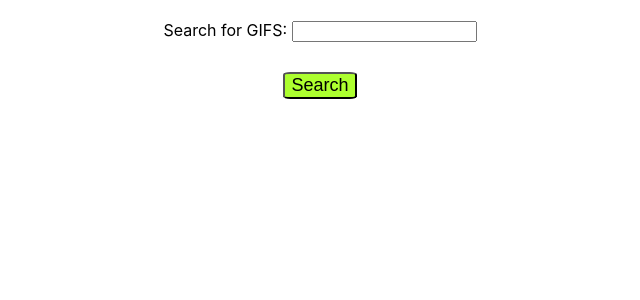
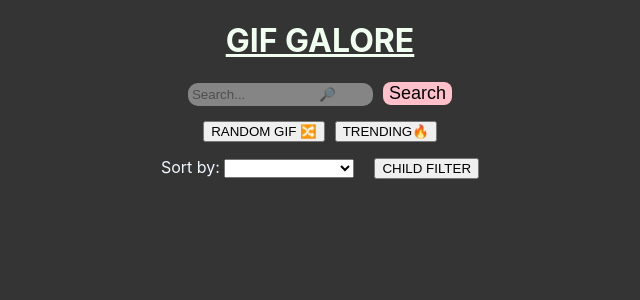
Before and after one commit to TiegoOuedraogo/TTP_Assignment7, a React (Create React App) app: page / in a window 1280 px wide. Shown: the top 300 px of the page, without its empty margins (320-960 px from the left). Built offline with nearby package versions, Linux system fonts and the light colour scheme.

Commit message:
Updated CSS

```diff
--- a/public/index.html
+++ b/public/index.html
@@ -9,6 +9,8 @@
       name="description"
       content="Web site created using create-react-app"
     />
+
+    <link rel="stylesheet" href="style.css">
     <link rel="apple-touch-icon" href="%PUBLIC_URL%/logo192.png" />
     <!--
       manifest.json provides metadata used when your web app is installed on a
@@ -28,6 +30,7 @@
   </head>
   <body>
     <noscript>You need to enable JavaScript to run this app.</noscript>
+    <h1 class="header">GIF GALORE</h1>
     <div id="root"></div>
     <!--
       This HTML file is a template.
--- /dev/null
+++ b/public/style.css
@@ -0,0 +1,9 @@
+.header{
+    color: honeydew;
+    text-align: center;
+    text-decoration: underline;
+}
+
+body{
+    background-color:#343435 ;
+}
--- a/src/App.css
+++ b/src/App.css
@@ -37,39 +37,66 @@
   }
 }
 
-.gifRenders{
-  display: flex;
-  flex-wrap: wrap;
-  justify-content: center;
-}
-.gifRenders img{
-  margin: 10px;
-  max-width: 400px;
-  max-height: 300px;
+.searchFieldImages{
+  margin:2.5% 1%;
+  border-radius:30px;
+  align-self:center;
+  border: aliceblue 2px solid;
 }
 
-@keyframes example {
-  0%   {background-color:rgb(168, 154, 168);}
-  25%  {background-color:yellow;}
-  50%  {background-color:thistle;}
-  75%  {background-color:pink;}
-  100% {background-color:greenyellow;}
+.searchSection{
+  text-align: center;
+  margin: 5px;
 }
 
-.search-btn{
-  justify-content: center;
-  /* background-color: red; */
-  margin: 10px;
-  border-radius: 10%;
-  font-size: large;
-  animation-name: example;
-  animation-duration: 4s;
-  animation-iteration-count: infinite;
-
+.searchField{
+  border-radius: 10px;
+  margin-right: 10px;
+  padding: 4px;
+  opacity: 0.4;
+  border: aliceblue;
 }
 
-.searchBar{
+.searchSection input{
+  margin-bottom: 10px;
+}
+
+.searchSection button{
+  margin: 5px;
+}
+
+
+@keyframes colorChange {
+  0%{background-color: rgb(168, 154, 168);}
+  25%{background-color: yellow;}
+  50%{background-color: thistle;}
+  75%{background-color: pink;}
+  1000%{background-color: greenyellow;}
+}
+.search-btn{
+  border-radius: 8px;
+  font-size: large;
+  animation-name: colorChange;
+  animation-duration: 2s;
+  animation-iteration-count: infinite;
+  border: none;
+}
+
+.sortSection{
   text-align: center;
-  margin: 20px;
-  border-radius: 10%;
+  margin: 10px;
 }
+
+.mainSection {
+  display:flex;
+  flex-wrap:wrap;
+  justify-content:space-evenly;
+}
+
+.mainSection img{
+  border: aliceblue 2px solid;
+}
+
+.sortLabel{
+  color: aliceblue;
+}
--- a/src/App.js
+++ b/src/App.js
@@ -1,39 +1,20 @@
-import logo from './logo.svg';
 import './App.css';
-import React,{useState} from "react"
-import { SearchField } from './SearchField';
+import {SearchField} from './SearchField'
+import {SortFilterField} from './SortFilterField'
+import {GifField} from './GifField'
+import {useState} from 'react'
 
-function App(prop) {
-  const [gifs, setGif] = useState([]);
+function App() {
+  const [gifSearch, setSearch] = useState("")
+  const [gifList, setList] = useState([])
+  const [gifData, setData] = useState(undefined)
 
-  function fetchGifs(){
-    console.log(prop.searchTerm)
-
-    setGif([]);// Start off with no gifs each search
-    fetch(`https://api.giphy.com/v1/gifs/search?q=${prop.searchTerm}&api_key=JDwoSNpqCHUB6d1Ls8W0yuAERZVXUj6L`)
-    .then(response => {
-          if(!response.ok){
-            alert("No gifs found😕");
-          }else {
-            return response.json()
-          }
-    }).then(data => {
-      //setGif(data.data.map(gif => <img src={gif.images.original.url}></img>))
-      setGif(data.data)
-    })
-  }
-
-  const vids = gifs.map(gif => <img src={gif.images.original.url}></img>);
   return (
-    <>
-    <center><button className='search-btn' onClick={fetchGifs}>Search</button></center>
-    <div className='gifRenders'>
-
-      {vids}
-
-    </div>
-    </>
-  )
+  <>
+  <SearchField gifData={gifData} gifList={gifList} gifSearch={gifSearch} setSearch={setSearch} setList={setList} setData={setData}/>
+  <SortFilterField gifData={gifData} gifList={gifList} setList={setList} setData={setData}/>
+  <GifField gifList={gifList}/>
+  </>)
 }
 
 export default App;
--- /dev/null
+++ b/src/GifField.js
@@ -0,0 +1,5 @@
+function GifField(props){
+return <div className="mainSection" >{props.gifList}</div>
+}
+
+export {GifField}
--- a/src/SearchField.js
+++ b/src/SearchField.js
@@ -1,24 +1,46 @@
-import React, { useState } from 'react';
-import App from "./App"
-import './App.css';
-function SearchField(){
-    const [gifSearch, setSearch] = useState("")
+import './App.css'
 
 
-    return(
-      <>
-        <form className='searchBar' onSubmit={(event)=>{event.preventDefault()}}>
-          <label>Search for GIFS: </label>
-          <input onChange={(event)=>setSearch(event.target.value)}name="gifInput"></input>
-        </form>
+function SearchField(props){
 
-        {console.log(gifSearch)}
+  function fetchGifs(){
+    props.setList([])
+    fetch(`https://api.giphy.com/v1/gifs/search?q=${props.gifSearch}&api_key=JDwoSNpqCHUB6d1Ls8W0yuAERZVXUj6L`)
+      .then(response => response.json())
+        .then(data=>{
+          props.setData(data.data)
+          props.setList(data.data.map(gif=><img className="searchFieldImages" src={gif.images.original.url} height={gif.images.original.height} alt={gif.title}></img>))
+          props.setSearch("")})
+    }
+  function fetchTrending(){
+    props.setList([])
+    fetch(`https://api.giphy.com/v1/gifs/trending?api_key=JDwoSNpqCHUB6d1Ls8W0yuAERZVXUj6L`)
+      .then(response => response.json())
+        .then(data=>{
+          props.setData(data.data)
+          props.setList(data.data.map(gif=><img className="searchFieldImages" src={gif.images.original.url} height={gif.images.original.height} alt={gif.title}></img>))
+          })
+    }
+  function fetchRandom(){
+    props.setList([])
+    fetch(`http://api.giphy.com/v1/gifs/random?api_key=JDwoSNpqCHUB6d1Ls8W0yuAERZVXUj6L`)
+    .then(response => response.json())
+      .then(data=>{
+        props.setData([data.data])
+        let image = data.data.images.original
+        props.setList(<img src={image.url}style={{margin:"2.5% 1%",borderRadius:"30px",alignSelf:"center"}}height={image.height}alt={data.data.title}></img>)})
+    }
 
-        <App
-          searchTerm = {gifSearch}
-        />
-        </>
-    )
+  return(
+    <div className="searchSection">
+      <form onSubmit={(event)=>{event.preventDefault();fetchGifs()}}>
+        <input className="searchField" onChange={(event)=>props.setSearch(event.target.value)}name="gifInput"value={props.gifSearch} placeholder="Search...                    🔎" ></input>
+        <input className="search-btn" type="submit" value="Search"></input>
+      </form>
+      <button className="random-btn" onClick={()=>fetchRandom()}>RANDOM GIF 🔀</button>
+      <button className="trendng-btn" onClick={()=>fetchTrending()}>TRENDING🔥</button>
+    </div>
+  )
 }
 
 export {SearchField}
--- /dev/null
+++ b/src/SortFilterField.js
@@ -0,0 +1,30 @@
+function SortFilterField(props){
+    function sortBySize(x){
+        if(props.gifData && props.gifData.length>1){
+        let arr = props.gifData.sort((a,b)=>x*((a.images.original.width*a.images.original.height) - (b.images.original.width*b.images.original.height)))
+        props.setList(arr.map(gif=><img src={gif.images.original.url}style={{margin:"2.5% 1%",borderRadius:"30px",alignSelf:"center"}}height={gif.images.original.height}alt={gif.title}></img>))
+          }
+        }
+    function filterList(){
+        if(props.gifData && props.gifData.length>0){
+        let arr = props.gifData.filter(a=>a.rating === ("g"))
+        props.setList(arr.map(gif=><img src={gif.images.original.url}style={{margin:"2.5% 1%",borderRadius:"30px",alignSelf:"center"}}height={gif.images.original.height}alt={gif.title}></img>))
+        props.setData(arr)
+          }
+        }
+
+
+    return(
+      <div className="sortSection">
+      <label className="sortLabel" >Sort by: </label>
+      <select onChange={(event)=>{if(event.target.value)sortBySize(event.target.value);event.target.value=0}}>
+        <option value ="0"></option>
+        <option value="-1">largest to smallest</option>
+        <option value="1">smallest to largest</option>
+    </select>
+    <button style={{marginLeft:"20px"}}onClick={()=>filterList()}>CHILD FILTER</button>
+    </div>
+  )
+    }
+
+    export {SortFilterField}
--- a/src/index.js
+++ b/src/index.js
@@ -3,13 +3,8 @@ import ReactDOM from 'react-dom';
 import './index.css';
 import App from './App';
 import reportWebVitals from './reportWebVitals';
-import { SearchField } from './SearchField';
 
-ReactDOM.render(
-  <React.StrictMode>
-    <SearchField />
-  </React.StrictMode>,
-  document.getElementById('root')
+ReactDOM.render(<App/>,document.getElementById('root')
 );
 
 // If you want to start measuring performance in your app, pass a function
```
